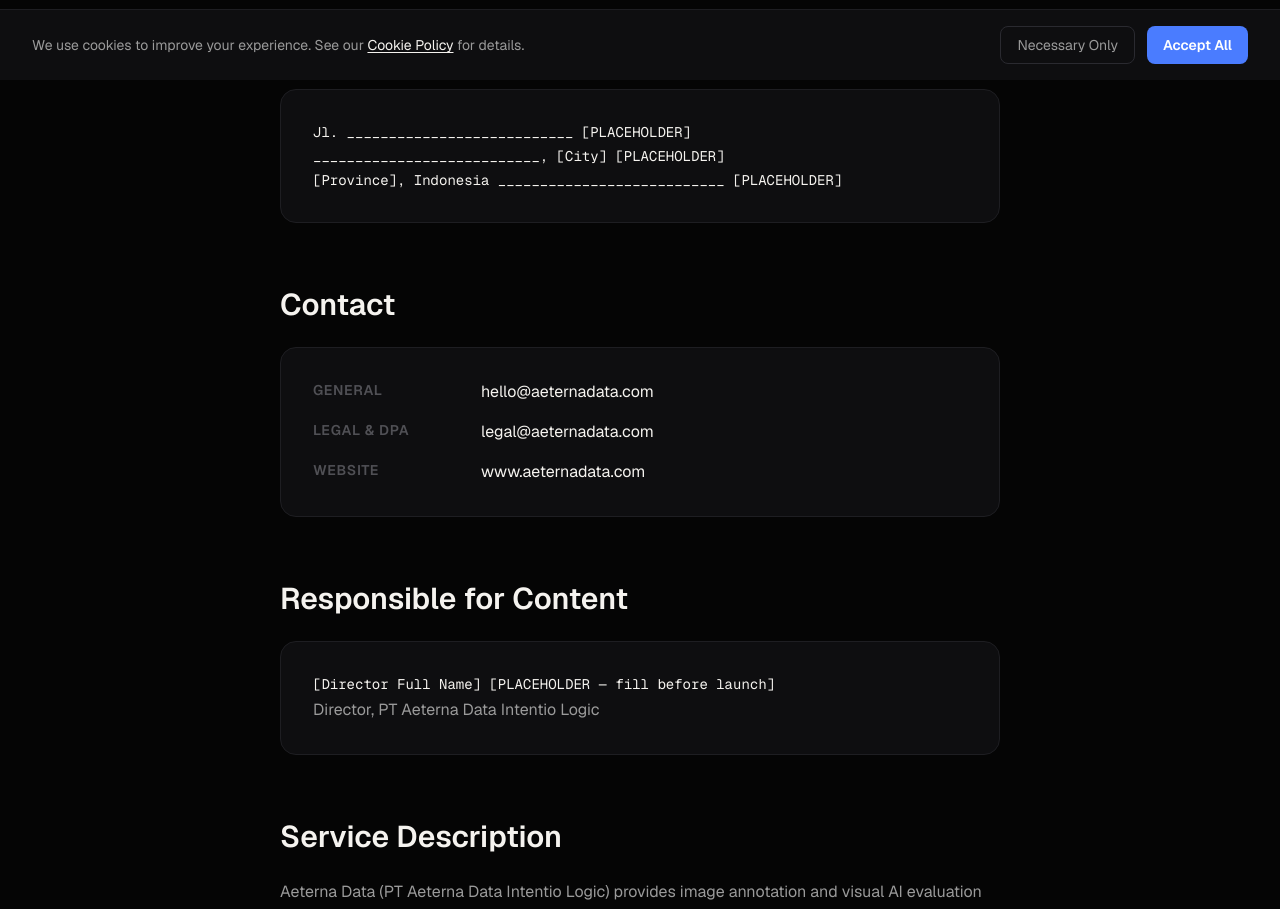
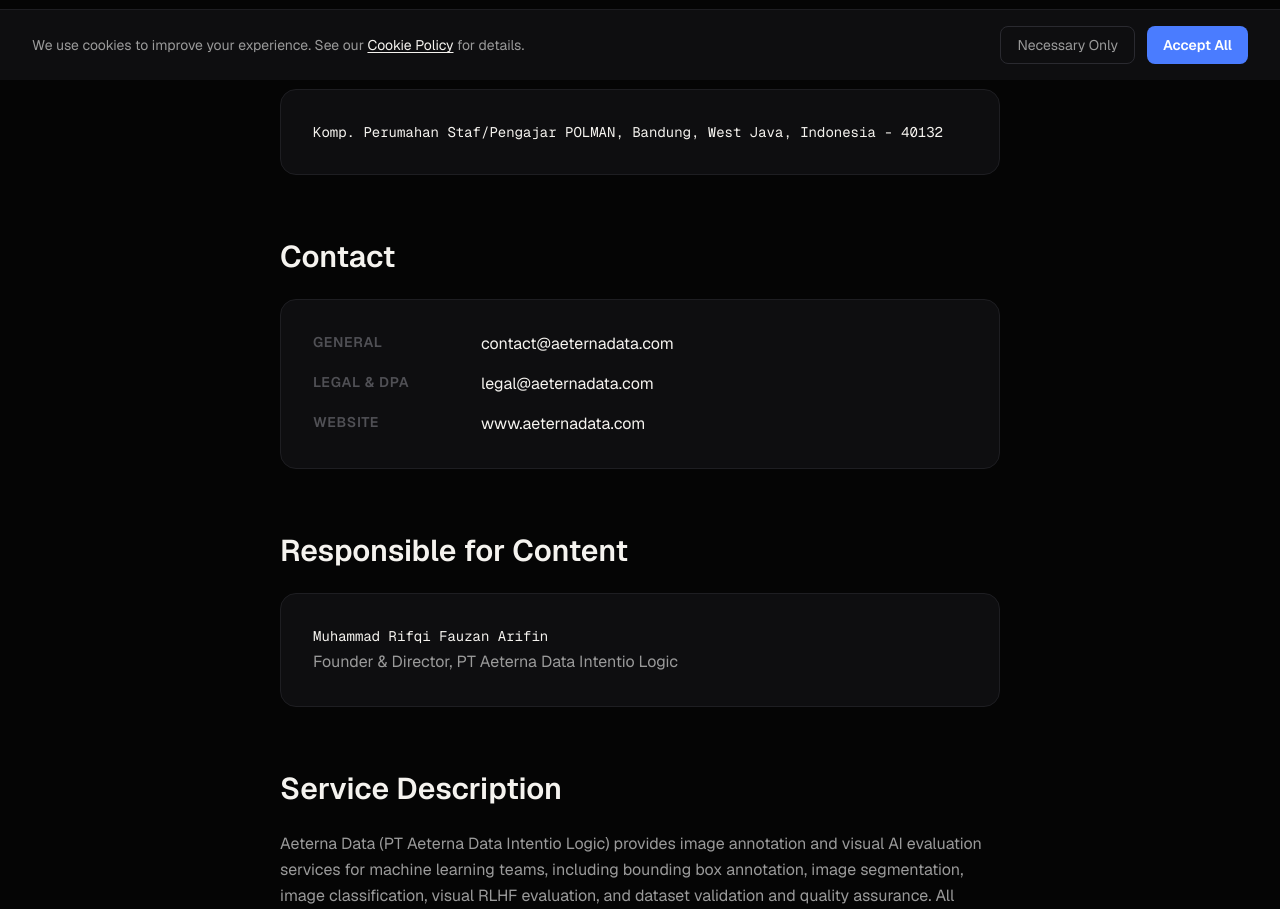
Before and after one commit to mhrfa/website-aeterna-data, a Next.js app in the folder aeterna-data/: page /impressum in a window 1280 px wide. Shown: the part 720-1629 px from the top of the page. Built offline with nearby package versions, Linux system fonts and the light colour scheme.

Commit message:
Replace placeholders and update contact email

```diff
--- a/aeterna-data/app/about/page.tsx
+++ b/aeterna-data/app/about/page.tsx
@@ -211,7 +211,7 @@
                             {/* LEFT COLUMN — Founder details */}
                             <div>
                                 <div className="bg-[var(--color-bg-surface)] border border-[var(--color-border)] rounded-2xl p-8">
-                                    <h3 className="text-2xl font-bold text-[var(--color-text-primary)]">Aeterna</h3>
+                                    <h3 className="text-2xl font-bold text-[var(--color-text-primary)]">Muhammad Rifqi Fauzan Arifin</h3>
                                     <p className="text-sm text-[var(--color-text-muted)] mt-1">Founder & Director<br />PT Aeterna Data Intentio Logic</p>
 
 
--- a/aeterna-data/app/api/contact/route.ts
+++ b/aeterna-data/app/api/contact/route.ts
@@ -77,7 +77,7 @@
         const resend = new Resend(process.env.RESEND_API_KEY);
         await resend.emails.send({
             from: 'Contact Form <contact@yourdomain.com>',
-            to: ['hello@aeternadata.com'],
+            to: ['contact@aeternadata.com'],
             subject: `New Enquiry: ${enquiryType} from ${company}`,
             html: html,
         });
@@ -86,6 +86,6 @@
         return NextResponse.json({ success: true });
     } catch (error) {
         console.error('Contact Form Error:', error);
-        return NextResponse.json({ error: 'Network error. Please try again or email us directly at hello@aeternadata.com' }, { status: 500 });
+        return NextResponse.json({ error: 'Network error. Please try again or email us directly at contact@aeternadata.com' }, { status: 500 });
     }
 }
--- a/aeterna-data/app/contact/page.tsx
+++ b/aeterna-data/app/contact/page.tsx
@@ -104,8 +104,8 @@
                             <div className="flex items-start gap-3 py-3 border-b border-[var(--color-border)]">
                                 <Mail className="w-4 h-4 text-[var(--color-text-muted)] shrink-0 mt-0.5" aria-hidden="true" />
                                 <span className="text-xs text-[var(--color-text-muted)] uppercase tracking-widest w-20 shrink-0 mt-0.5">General</span>
-                                <a href="mailto:hello@aeternadata.com" className="text-sm text-[var(--color-text-primary)] hover:text-[var(--color-accent-cta)] transition-colors break-all">
-                                    hello@aeternadata.com
+                                <a href="mailto:contact@aeternadata.com" className="text-sm text-[var(--color-text-primary)] hover:text-[var(--color-accent-cta)] transition-colors break-all">
+                                    contact@aeternadata.com
                                 </a>
                             </div>
                             <div className="flex items-start gap-3 py-3 border-b border-[var(--color-border)]">
--- a/aeterna-data/app/impressum/page.tsx
+++ b/aeterna-data/app/impressum/page.tsx
@@ -70,11 +70,11 @@
                             </div>
                             <div className="grid grid-cols-1 sm:grid-cols-[160px_1fr] gap-2">
                                 <span className="text-[var(--color-text-muted)] text-sm font-semibold uppercase tracking-wider">NIB</span>
-                                <span className="text-[var(--color-text-primary)] font-mono text-sm">___________________________ [PLACEHOLDER]</span>
+                                <span className="text-[var(--color-text-primary)] font-mono text-sm">2801260156359</span>
                             </div>
                             <div className="grid grid-cols-1 sm:grid-cols-[160px_1fr] gap-2">
                                 <span className="text-[var(--color-text-muted)] text-sm font-semibold uppercase tracking-wider">NPWP</span>
-                                <span className="text-[var(--color-text-primary)] font-mono text-sm">___________________________ [PLACEHOLDER]</span>
+                                <span className="text-[var(--color-text-primary)] font-mono text-sm">1000000007725918</span>
                             </div>
                         </div>
                     </div>
@@ -86,9 +86,7 @@
                         </h2>
                         <div className="bg-[var(--color-bg-surface)] border border-[var(--color-border)] rounded-2xl p-6 md:p-8">
                             <address className="not-italic text-[var(--color-text-secondary)] leading-relaxed space-y-1">
-                                <p className="text-[var(--color-text-primary)] font-mono text-sm">Jl. ___________________________ [PLACEHOLDER]</p>
-                                <p className="text-[var(--color-text-primary)] font-mono text-sm">___________________________, [City] [PLACEHOLDER]</p>
-                                <p className="text-[var(--color-text-primary)] font-mono text-sm">[Province], Indonesia ___________________________ [PLACEHOLDER]</p>
+                                <p className="text-[var(--color-text-primary)] font-mono text-sm">Komp. Perumahan Staf/Pengajar POLMAN, Bandung, West Java, Indonesia - 40132</p>
                             </address>
                         </div>
                     </div>
@@ -101,8 +99,8 @@
                         <div className="bg-[var(--color-bg-surface)] border border-[var(--color-border)] rounded-2xl p-6 md:p-8 space-y-4">
                             <div className="grid grid-cols-1 sm:grid-cols-[160px_1fr] gap-2">
                                 <span className="text-[var(--color-text-muted)] text-sm font-semibold uppercase tracking-wider">General</span>
-                                <a href="mailto:hello@aeternadata.com" className="text-[var(--color-text-primary)] hover:underline transition-colors">
-                                    hello@aeternadata.com
+                                <a href="mailto:contact@aeternadata.com" className="text-[var(--color-text-primary)] hover:underline transition-colors">
+                                    contact@aeternadata.com
                                 </a>
                             </div>
                             <div className="grid grid-cols-1 sm:grid-cols-[160px_1fr] gap-2">
@@ -124,8 +122,8 @@
                             Responsible for Content
                         </h2>
                         <div className="bg-[var(--color-bg-surface)] border border-[var(--color-border)] rounded-2xl p-6 md:p-8">
-                            <p className="text-[var(--color-text-primary)] font-mono text-sm mb-1">[Director Full Name] [PLACEHOLDER — fill before launch]</p>
-                            <p className="text-[var(--color-text-secondary)]">Director, PT Aeterna Data Intentio Logic</p>
+                            <p className="text-[var(--color-text-primary)] font-mono text-sm mb-1">Muhammad Rifqi Fauzan Arifin</p>
+                            <p className="text-[var(--color-text-secondary)]">Founder & Director, PT Aeterna Data Intentio Logic</p>
                         </div>
                     </div>
 
--- a/aeterna-data/app/privacy-policy/page.tsx
+++ b/aeterna-data/app/privacy-policy/page.tsx
@@ -72,12 +72,12 @@
                                 {/* TODO: Replace with registered address before launch */}
                                 <div className="grid grid-cols-1 sm:grid-cols-[160px_1fr] gap-2">
                                     <span className="text-[var(--color-text-muted)] text-sm font-semibold uppercase tracking-wider">Address</span>
-                                    <span className="text-[var(--color-text-primary)] font-mono text-sm">[PLACEHOLDER — fill before launch]</span>
+                                    <span className="text-[var(--color-text-primary)] font-mono text-sm">Komp. Perumahan Staf/Pengajar POLMAN, Bandung, West Java, Indonesia - 40132</span>
                                 </div>
                                 <div className="grid grid-cols-1 sm:grid-cols-[160px_1fr] gap-2">
                                     <span className="text-[var(--color-text-muted)] text-sm font-semibold uppercase tracking-wider">Email</span>
-                                    <a href="mailto:hello@aeternadata.com" className="text-[var(--color-text-primary)] hover:underline transition-colors">
-                                        hello@aeternadata.com
+                                    <a href="mailto:contact@aeternadata.com" className="text-[var(--color-text-primary)] hover:underline transition-colors">
+                                        contact@aeternadata.com
                                     </a>
                                 </div>
                                 <div className="grid grid-cols-1 sm:grid-cols-[160px_1fr] gap-2">
--- a/aeterna-data/app/services/bounding-box/page.tsx
+++ b/aeterna-data/app/services/bounding-box/page.tsx
@@ -396,7 +396,7 @@
                                     {
                                         badge: "Step 01",
                                         title: "Send a Project Brief",
-                                        body: "Share your dataset sample, object classes, approximate image count, and output format. Use the contact form or email hello@aeternadata.com.",
+                                        body: "Share your dataset sample, object classes, approximate image count, and output format. Use the contact form or email contact@aeternadata.com.",
                                         ctaStr: "Send Brief",
                                         ctaHref: "/contact"
                                     },
--- a/aeterna-data/app/services/segmentation/page.tsx
+++ b/aeterna-data/app/services/segmentation/page.tsx
@@ -382,7 +382,7 @@
                                     {
                                         badge: "Step 01",
                                         title: "Send a Project Brief",
-                                        body: "Share your dataset sample, object classes requiring segmentation, semantic or instance type, and approximate image count. Use the contact form or email hello@aeternadata.com.",
+                                        body: "Share your dataset sample, object classes requiring segmentation, semantic or instance type, and approximate image count. Use the contact form or email contact@aeternadata.com.",
                                         ctaStr: "Send Brief",
                                         ctaHref: "/contact"
                                     },
--- a/aeterna-data/app/terms-of-service/page.tsx
+++ b/aeterna-data/app/terms-of-service/page.tsx
@@ -87,12 +87,12 @@
                                 </div>
                                 <div className="grid grid-cols-1 sm:grid-cols-[160px_1fr] gap-2">
                                     <span className="text-[var(--color-text-muted)] text-sm font-semibold uppercase tracking-wider">Address</span>
-                                    <span className="text-[var(--color-text-primary)] font-mono text-sm">[PLACEHOLDER — fill before launch]</span>
+                                    <span className="text-[var(--color-text-primary)] font-mono text-sm">Komp. Perumahan Staf/Pengajar POLMAN, Bandung, West Java, Indonesia - 40132</span>
                                 </div>
                                 <div className="grid grid-cols-1 sm:grid-cols-[160px_1fr] gap-2">
                                     <span className="text-[var(--color-text-muted)] text-sm font-semibold uppercase tracking-wider">Email</span>
-                                    <a href="mailto:hello@aeternadata.com" className="text-[var(--color-text-primary)] hover:underline transition-colors">
-                                        hello@aeternadata.com
+                                    <a href="mailto:contact@aeternadata.com" className="text-[var(--color-text-primary)] hover:underline transition-colors">
+                                        contact@aeternadata.com
                                     </a>
                                 </div>
                                 <div className="grid grid-cols-1 sm:grid-cols-[160px_1fr] gap-2">
@@ -431,7 +431,7 @@
                                 </div>
                                 <div className="grid grid-cols-1 sm:grid-cols-[160px_1fr] gap-2">
                                     <span className="text-[var(--color-text-muted)] text-sm font-semibold uppercase tracking-wider">Address</span>
-                                    <span className="text-[var(--color-text-primary)] font-mono text-sm">[PLACEHOLDER — fill before launch]</span>
+                                    <span className="text-[var(--color-text-primary)] font-mono text-sm">Komp. Perumahan Staf/Pengajar POLMAN, Bandung, West Java, Indonesia - 40132</span>
                                 </div>
                             </div>
                         </div>
--- a/aeterna-data/components/ui/ContactForm.tsx
+++ b/aeterna-data/components/ui/ContactForm.tsx
@@ -49,7 +49,7 @@
 
             setIsSubmitted(true);
         } catch {
-            setError('Network error. Please try again or email us directly at hello@aeternadata.com');
+            setError('Network error. Please try again or email us directly at contact@aeternadata.com');
         } finally {
             setIsLoading(false);
         }
@@ -72,8 +72,8 @@
                 </p>
                 <p className="text-[var(--color-text-secondary)] mt-4 leading-relaxed">
                     If your enquiry is time-sensitive, you can also reach us directly at:{' '}
-                    <a href="mailto:hello@aeternadata.com" className="text-[var(--color-accent-cta)] hover:underline">
-                        hello@aeternadata.com
+                    <a href="mailto:contact@aeternadata.com" className="text-[var(--color-accent-cta)] hover:underline">
+                        contact@aeternadata.com
                     </a>
                 </p>
                 <p className="text-sm text-[var(--color-text-muted)] mt-6">
--- a/aeterna-data/lib/constants.ts
+++ b/aeterna-data/lib/constants.ts
@@ -6,7 +6,7 @@
         "Specialized image annotation and visual RLHF evaluation for AI startups and research labs. IAA-measured (Cohen's κ ≥ 0.80 / Fleiss' κ ≥ 0.75). Structured workflows. Consistent quality.",
     companyName: "PT Aeterna Data Intentio Logic",
     brandName: "Aeterna.Data",
-    email: "hello@aeternadata.com",
+    email: "contact@aeternadata.com",
 };
 
 export const NAV_LINKS = [
```
